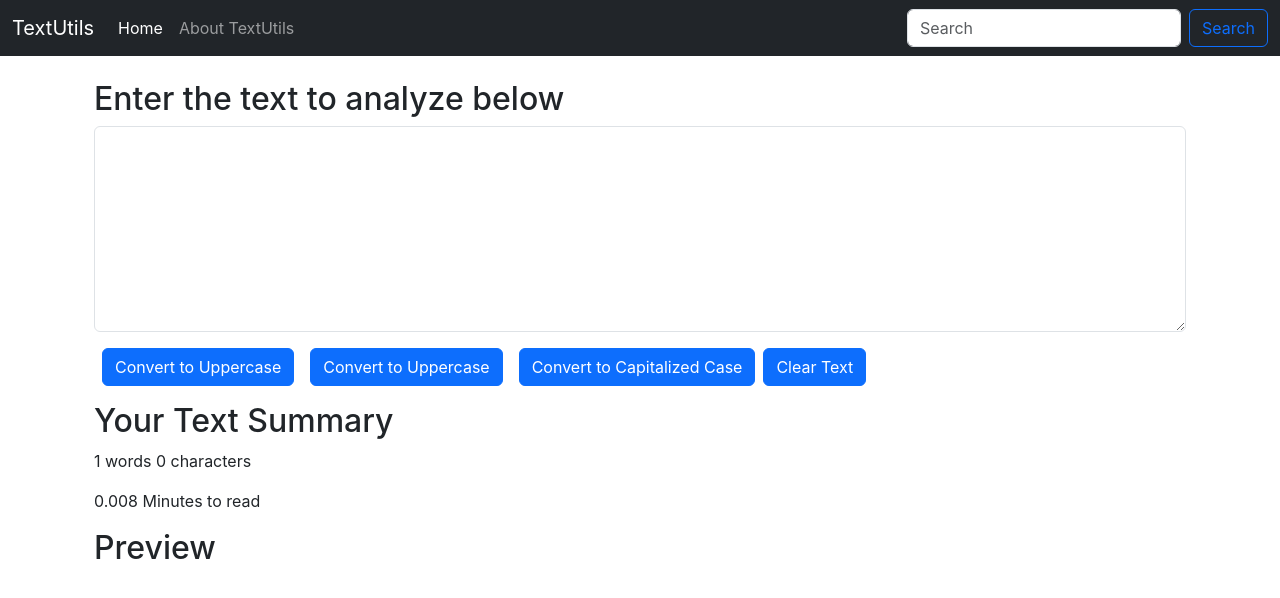
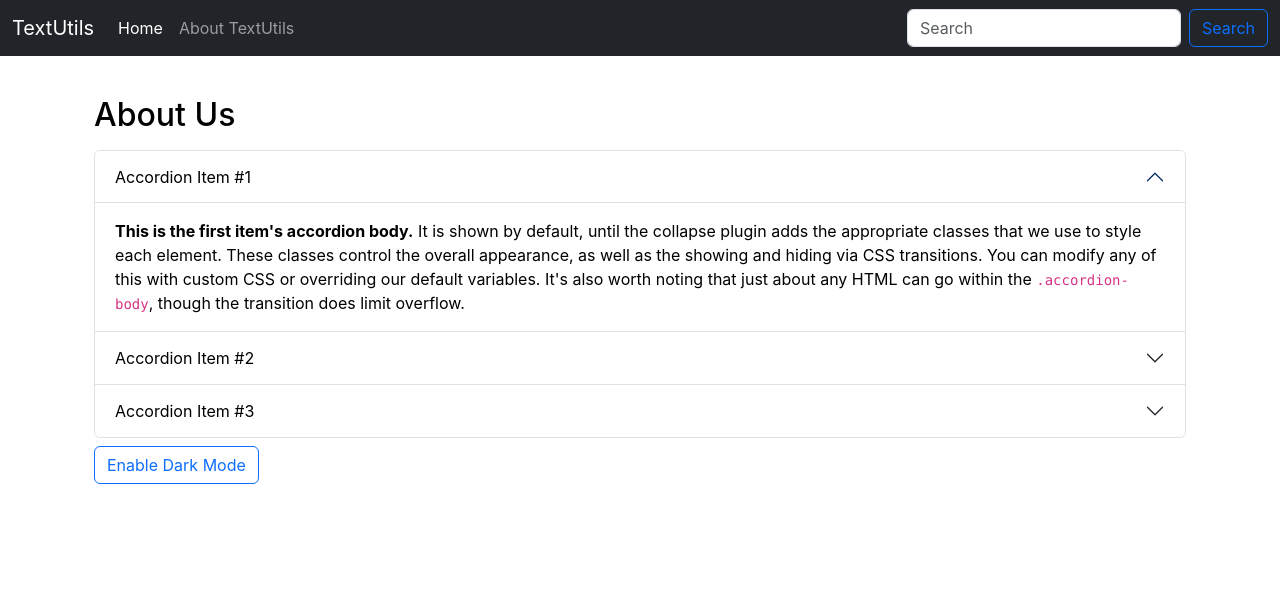
Before and after one commit to KuldeepPandit75/TextUtils, a React (Create React App) app: page / in a window 1280 px wide. Shown: the top 598 px of the page. Built offline with nearby package versions, Linux system fonts and the light colour scheme.

Commit message:
added about us component

```diff
--- a/src/App.js
+++ b/src/App.js
@@ -1,5 +1,5 @@
 import './App.css';
-// import About from './components/About';
+import About from './components/About';
 import Navbar from './components/Navbar';
 import TextForm from './components/TextForm';
 
@@ -9,8 +9,8 @@
     <Navbar title="TextUtils" aboutText="About TextUtils"/>
     <br/>
     <div className="container">
-      <TextForm/>
-      {/* <About/> */}
+      {/* <TextForm/> */}
+      <About/>
     </div>
     </>
   );
--- /dev/null
+++ b/src/components/About.js
@@ -0,0 +1,75 @@
+import React,{useState} from 'react'
+
+export default function About() {
+    const [myStyle,setStyle]=useState({
+        color: "black",
+        backgroundColor: "white"
+    })
+
+    const [btnText,setBtnText]=useState("Enable Dark Mode");
+
+    const [btnClass,setBtnClass]=useState("btn btn-outline-primary my-2")
+
+    const toggleTheme=()=>{
+        if(myStyle.color==="black"){
+            setStyle({
+                color:"white",
+                backgroundColor:"black"
+            });
+            setBtnText("Enable Light Mode");
+            setBtnClass("btn btn-primary my-2");
+        }else{
+            setStyle({
+                color:"black",
+                backgroundColor:"white"
+            });
+            setBtnText("Enable Dark Mode");
+            setBtnClass("btn btn-outline-primary my-2");
+        }
+    }
+
+    return (
+        <div className="container" style={myStyle}>
+            <h2 className="my-3">About Us</h2>
+            <div class="accordion" id="accordionExample">
+                <div class="accordion-item" style={myStyle}>
+                    <h2 class="accordion-header">
+                        <button class="accordion-button" type="button" data-bs-toggle="collapse" data-bs-target="#collapseOne" aria-expanded="true" aria-controls="collapseOne" style={myStyle}>
+                            Accordion Item #1
+                        </button>
+                    </h2>
+                    <div id="collapseOne" class="accordion-collapse collapse show" data-bs-parent="#accordionExample">
+                        <div class="accordion-body">
+                            <strong>This is the first item's accordion body.</strong> It is shown by default, until the collapse plugin adds the appropriate classes that we use to style each element. These classes control the overall appearance, as well as the showing and hiding via CSS transitions. You can modify any of this with custom CSS or overriding our default variables. It's also worth noting that just about any HTML can go within the <code>.accordion-body</code>, though the transition does limit overflow.
+                        </div>
+                    </div>
+                </div>
+                <div class="accordion-item" style={myStyle}>
+                    <h2 class="accordion-header">
+                        <button class="accordion-button collapsed" type="button" data-bs-toggle="collapse" data-bs-target="#collapseTwo" aria-expanded="false" aria-controls="collapseTwo" style={myStyle}>
+                            Accordion Item #2
+                        </button>
+                    </h2>
+                    <div id="collapseTwo" class="accordion-collapse collapse" data-bs-parent="#accordionExample">
+                        <div class="accordion-body">
+                            <strong>This is the second item's accordion body.</strong> It is hidden by default, until the collapse plugin adds the appropriate classes that we use to style each element. These classes control the overall appearance, as well as the showing and hiding via CSS transitions. You can modify any of this with custom CSS or overriding our default variables. It's also worth noting that just about any HTML can go within the <code>.accordion-body</code>, though the transition does limit overflow.
+                        </div>
+                    </div>
+                </div>
+                <div class="accordion-item" style={myStyle}>
+                    <h2 class="accordion-header">
+                        <button class="accordion-button collapsed" type="button" data-bs-toggle="collapse" data-bs-target="#collapseThree" aria-expanded="false" aria-controls="collapseThree" style={myStyle}>
+                            Accordion Item #3
+                        </button>
+                    </h2>
+                    <div id="collapseThree" class="accordion-collapse collapse" data-bs-parent="#accordionExample">
+                        <div class="accordion-body">
+                            <strong>This is the third item's accordion body.</strong> It is hidden by default, until the collapse plugin adds the appropriate classes that we use to style each element. These classes control the overall appearance, as well as the showing and hiding via CSS transitions. You can modify any of this with custom CSS or overriding our default variables. It's also worth noting that just about any HTML can go within the <code>.accordion-body</code>, though the transition does limit overflow.
+                        </div>
+                    </div>
+                </div>
+            </div>
+            <button className={btnClass} onClick={toggleTheme}>{btnText}</button>
+        </div>
+    )
+}
```
